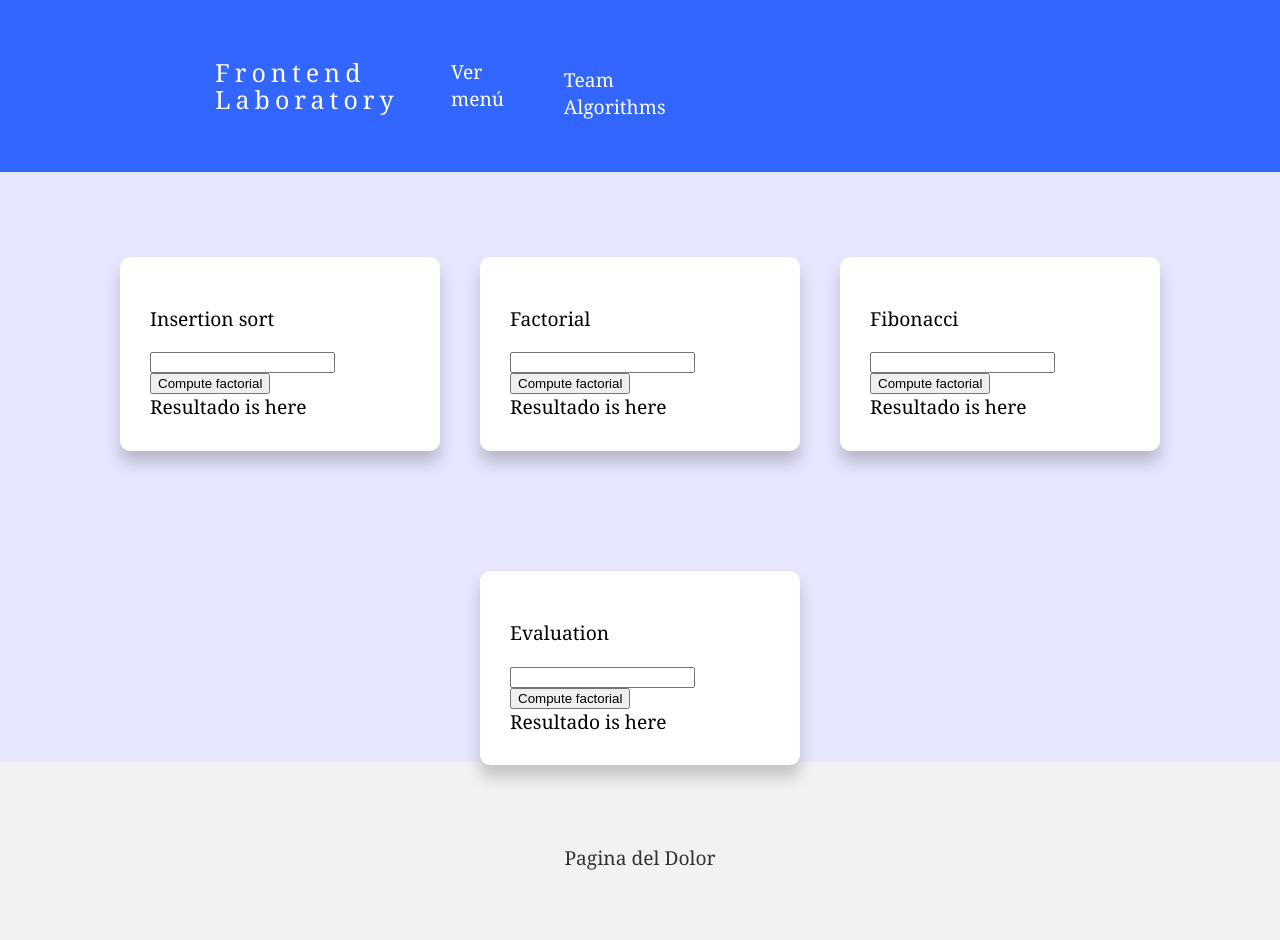
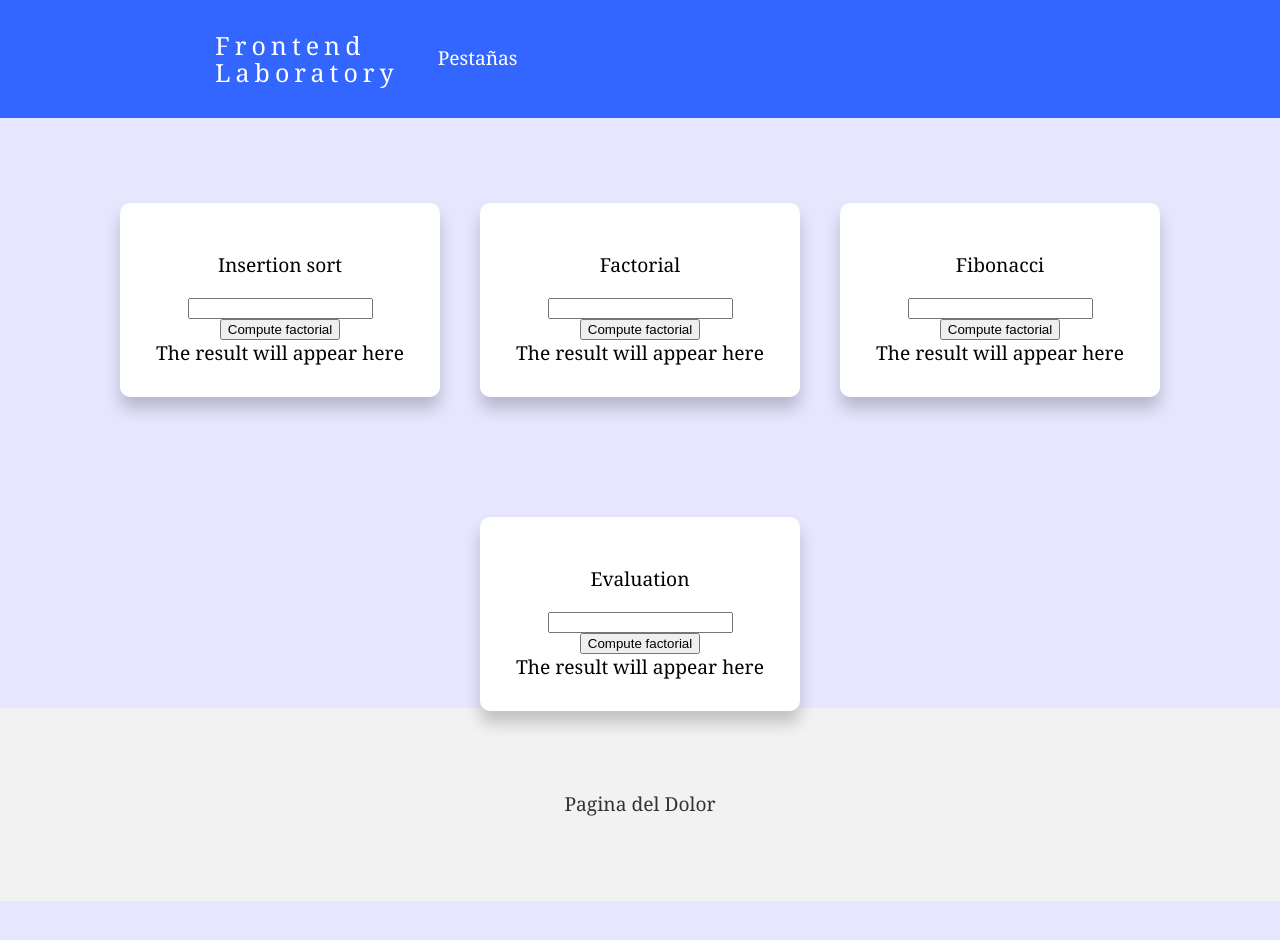
Before and after one commit to UCSP-CS2B1/frontend-laboratory-losrenegados, a website: page pages/rename.html in a window 1280 px wide. After the commit the page ends 901 px from the top, so only its background shows below. Drawn offline with Linux system fonts and the light colour scheme; files that its build step writes are made by us from their sources.

Commit message:
Update rename.html

```diff
--- a/pages/rename.html
+++ b/pages/rename.html
@@ -3,18 +3,23 @@
 	  <head>
 	      <meta charset="UTF-8">
 	      <title>Frontend Laboratory</title>
-   	      <link href="../css/style.css" rel="stylesheet">
-	      <script src="../javascript/app.js"> </script>
+   	      <link href="style.css" rel="stylesheet">
+	      <script src="scrypt.js"> </script>
 	  </head>
     <body>
+    <style>
+        div.form-register {
+            text-align: center;
+        }
+    </style>
 	<header class="header">
 	   <div class="container logo-nav-container">
 		<a href="#" class="logo">Frontend Laboratory</a>
-		<span class="menu-icon">Ver menú</span>
+		<span class="pestañas">Pestañas</span>
 		<nav class="navigation">
-		  <ul class="show">
-			<div id="button"><a href="../index.html">Team</a></div>
-			<div id="button"><a href="pages/rename.html">Algorithms</a></div>
+		  <ul class="subp" id="subp">
+			<li id="button"><a href="index.html">Team</a></li>
+			<li id="button"><a href="rename.html">Algorithms</a></li>
 		   </ul>
 	        </nav>
 	    </div>
@@ -25,29 +30,28 @@
 			<p>Insertion sort</p>
 			<input type="text" name="insertion_input" id="insertion_input">
 			<button onclick="updateInsertionResult(document.getElementById('insertion_input').value)">Compute factorial</button>
-			<div id="insertion_result">Resultado is here</div>
+			<div id="insertion_result">The result will appear here</div>
 		</div>
 		<div class="form-register">
 
 			<p>Factorial</p>
 			<input type="text" name="factorial_input" id="factorial_input">
 			<button onclick="updateFactorialResult(document.getElementById('factorial_input').value)">Compute factorial</button>
-			<div id="factorial_result">Resultado is here</div>
+			<div id="factorial_result">The result will appear here</div>
 		</div>
 		<div class="form-register">
 			<p>Fibonacci</p>
 			<input type="text" name="fibonacci_input" id="fibonacci_input">
 			<button onclick="updateFibonacciResult(document.getElementById('fibonacci_input').value)">Compute factorial</button>
-			<div id="fibonacci_result">Resultado is here</div>
+			<div id="fibonacci_result">The result will appear here</div>
 		</div>
 		<div class="form-register">
 			<p>Evaluation</p>
 			<input type="text" name="Evaluation_input" id="Evaluation_input">
 			<button onclick="updateEvaluationResult(document.getElementById('Evaluation_input').value)">Compute factorial</button>
-			<div id="Evaluation_result">Resultado is here</div>
+			<div id="Evaluation_result">The result will appear here</div>
 		</div>
 	</div>
-
 	<footer>
 	  <div class="container">
 	     <p>Pagina del Dolor</p>
```
